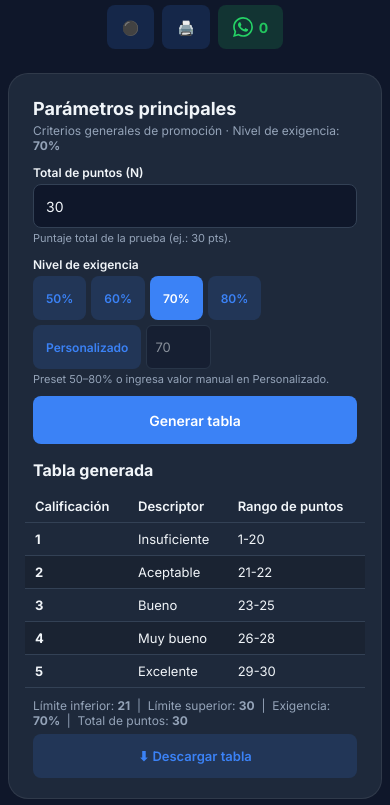
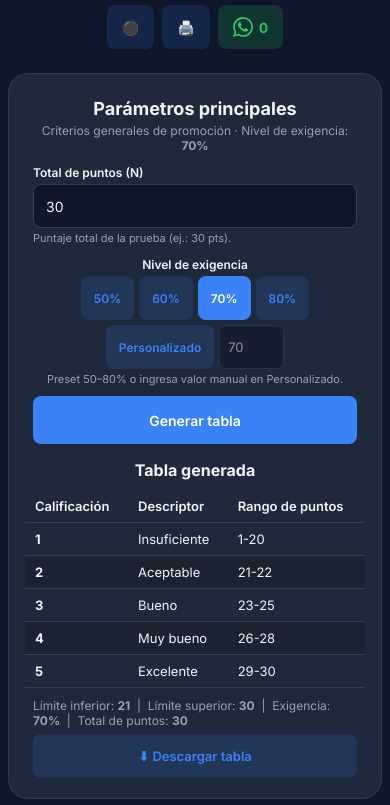
Before and after one commit to wmlumen/Calificaciones.py, a website: page index.html in a window 390 px wide. Shown: the part 39-844 px from the top of the page. Drawn offline with Linux system fonts and the light colour scheme.

Commit message:
fix: center nivel de exigencia and card titles on mobile view

```diff
--- a/index.html
+++ b/index.html
@@ -237,14 +237,18 @@ tr:nth-child(even) td { background: var(--table-row-alt); }
 @media (max-width: 600px) {
     body { padding: 12px 8px; }
     .card { padding: 16px 12px; margin-bottom: 16px; }
-    .card-title { font-size: 18px; }
-    .card-sub { font-size: 12px; }
+    .card-title { font-size: 18px; text-align: center; }
+    .card-sub { font-size: 12px; text-align: center; }
     .top-bar { flex-direction: column; align-items: stretch; gap: 8px; }
     .top-bar h1 { font-size: 20px; text-align: center; }
     .top-actions { justify-content: center; }
     .top-actions .btn,
     .top-actions .btn-whatsapp { padding: 10px 14px; font-size: 14px; min-height: 44px; }
     input[type="number"] { font-size: 16px; padding: 12px 14px; min-height: 44px; }
+    /* Centrar nivel de exigencia en mobile */
+    .card > div:nth-child(3) > div:last-child { text-align: center; }
+    .card > div:nth-child(3) > div:last-child label { text-align: center; }
+    #exigencia-opts { justify-content: center; }
     #exigencia-opts .btn { padding: 10px 12px; font-size: 14px; min-height: 44px; }
     #exigencia-valor { width: 80px; padding: 10px 8px; font-size: 16px; min-height: 44px; }
     #btn-generar { padding: 12px; font-size: 16px; min-height: 48px; }
```
